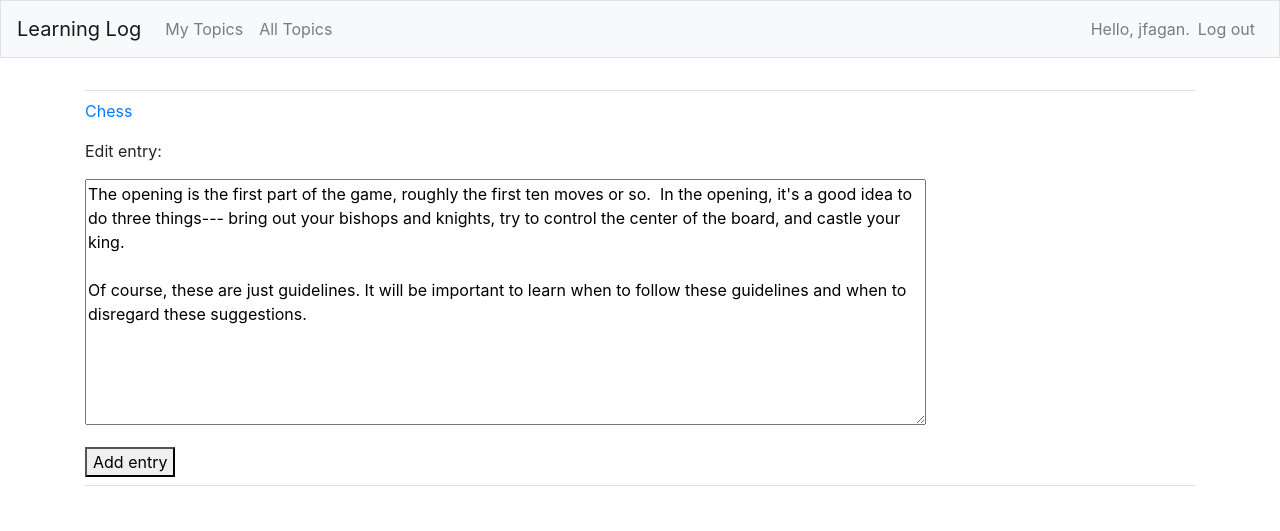
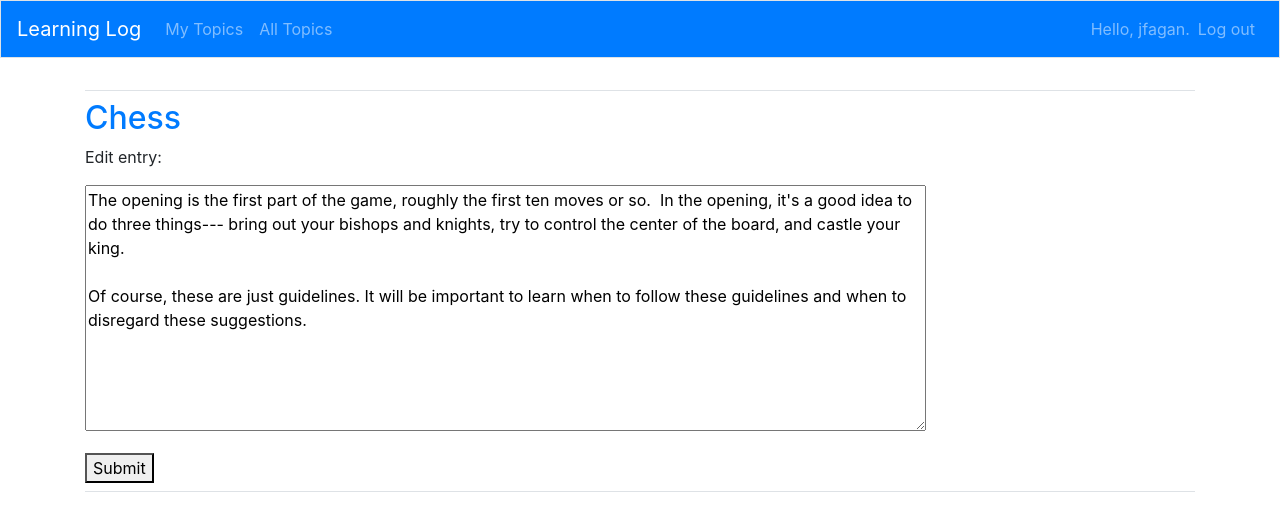
Before and after one commit to faganjj/faganweb, a Django app: page /edit_entry/1/ in a window 1280 px wide. Shown: the top 531 px of the page. Run offline with Django 4.2, Linux system fonts and the light colour scheme; a user stored in the database is signed in; data comes from the database, SQL or seed files in the repository; both versions use the stored data as it was after the commit; parts of the project's set-up code (start-up, migrations or seed data) failed here and were passed over; some libraries are stand-ins or nearby versions.

Commit message:
Fixed edit_entry button, changed nav background, other cosmetic changes

```diff
--- a/learning_logs/templates/learning_logs/base.html
+++ b/learning_logs/templates/learning_logs/base.html
@@ -13,7 +13,7 @@
 
 </head>
 <body>
-  <nav class="navbar navbar-expand-md navbar-light bg-light mb-4 border">
+  <nav class="navbar navbar-expand-md navbar-dark bg-primary mb-4 border">
     <a class="navbar-brand" href="{% url 'learning_logs:index'%}">Learning Log</a>
 
     <button class="navbar-toggler" type="button" data-toggle="collapse"
--- a/learning_logs/templates/learning_logs/edit_entry.html
+++ b/learning_logs/templates/learning_logs/edit_entry.html
@@ -2,14 +2,14 @@
 
 {% block content %}
 
-  <p><a href="{% url 'learning_logs:topic' topic.id %}">{{ topic }}</a></p>
+  <h2><a href="{% url 'learning_logs:topic' topic.id %}">{{ topic }}</a></h2>
 
   <p>Edit entry:</p>
 
   <form action="{% url 'learning_logs:edit_entry' entry.id %}" method='post'>
   	{% csrf_token %}
   	{{ form.as_p }}
-  	<button name="submit">Add entry</button>
+  	<button name="submit">Submit</button>
   </form>
 
 {% endblock content %}
--- a/learning_logs/templates/learning_logs/new_entry.html
+++ b/learning_logs/templates/learning_logs/new_entry.html
@@ -2,7 +2,7 @@
 
 {% block content %}
 
-  <p><a href="{% url 'learning_logs:topic' topic.id %}">{{ topic }}</a></p>
+  <h2><a href="{% url 'learning_logs:topic' topic.id %}">{{ topic }}</a></h2>
 
   <p>Add a new entry:</p>
   <form action="{% url 'learning_logs:new_entry' topic.id %}" method='post'>
```
Also changed, not shown: learning_logs/templates/learning_logs/topics.html (+5 -5 lines), db.sqlite3, 3 other files.
